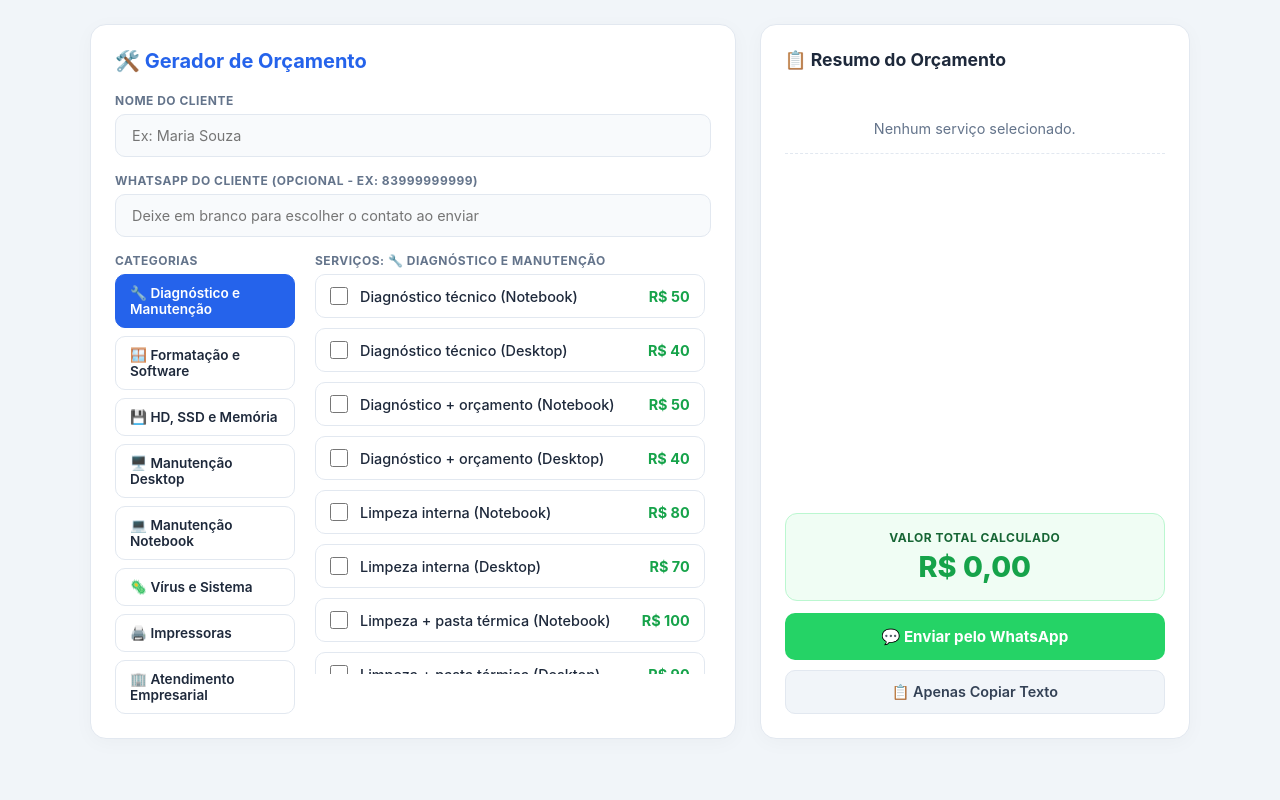
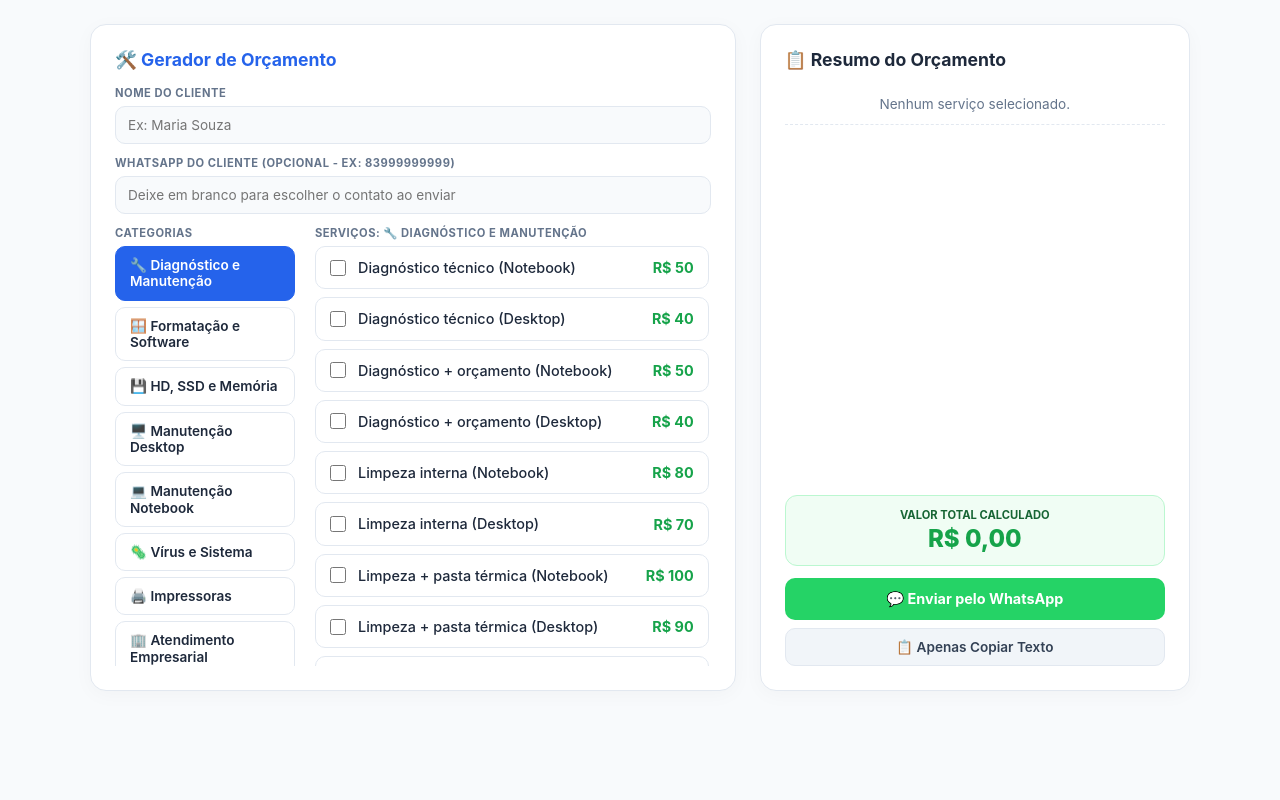
Before and after one commit to CG-TECH083/contacerta, a website built with Vite: page index.html in a window 1280 px wide. Built offline with nearby package versions, Linux system fonts and the light colour scheme.

Commit message:
Refactor styles in styles.css for layout adjustments
Updated various CSS properties for improved layout and styling consistency.

```diff
--- a/src/styles.css
+++ b/src/styles.css
@@ -6,7 +6,7 @@
   --btn-gray: #f1f5f9;
   --btn-gray-hover: #e2e8f0;
   --btn-gray-text: #334155;
-  --bg-body: #f1f5f9;
+  --bg-body: #f8fafc;
   --card-bg: #ffffff;
   --text-main: #1e293b;
   --text-muted: #64748b;
@@ -24,7 +24,7 @@
 body {
   background-color: var(--bg-body);
   color: var(--text-main);
-  padding: 24px;
+  padding: 12px;
   display: flex;
   justify-content: center;
   align-items: flex-start;
@@ -36,27 +36,37 @@ body {
   width: 100%;
   display: grid;
   grid-template-columns: 1fr;
-  gap: 24px;
+  gap: 16px;
 }
 
 @media (min-width: 900px) {
+  body {
+    padding: 24px;
+  }
   .container {
     grid-template-columns: 1.5fr 1fr;
+    gap: 24px;
   }
 }
 
 .card {
   background: var(--card-bg);
   border-radius: 16px;
-  padding: 24px;
+  padding: 16px;
   box-shadow: 0 4px 20px rgba(0, 0, 0, 0.03);
   border: 1px solid var(--border-color);
 }
 
-h1 {
-  font-size: 1.25rem;
+@media (min-width: 600px) {
+  .card {
+    padding: 24px;
+  }
+}
+
+h1, h2 {
+  font-size: 1.1rem;
   color: var(--primary);
-  margin-bottom: 20px;
+  margin-bottom: 16px;
   display: flex;
   align-items: center;
   gap: 8px;
@@ -64,23 +74,18 @@ h1 {
 }
 
 h2 {
-  font-size: 1.1rem;
   color: var(--text-main);
-  display: flex;
-  align-items: center;
-  gap: 8px;
-  font-weight: 700;
 }
 
 .form-group {
-  margin-bottom: 16px;
+  margin-bottom: 12px;
 }
 
 label.section-title {
   display: block;
   font-weight: 700;
   margin-bottom: 6px;
-  font-size: 0.75rem;
+  font-size: 0.7rem;
   color: var(--text-muted);
   text-transform: uppercase;
   letter-spacing: 0.5px;
@@ -88,13 +93,12 @@ label.section-title {
 
 input[type="text"] {
   width: 100%;
-  padding: 12px 16px;
+  padding: 10px 12px;
   border: 1px solid var(--border-color);
   border-radius: 10px;
-  font-size: 0.9rem;
+  font-size: 0.85rem;
   background-color: #f8fafc;
   outline: none;
-  transition: border 0.2s;
 }
 
 input[type="text"]:focus {
@@ -102,44 +106,54 @@ input[type="text"]:focus {
   background-color: #fff;
 }
 
+/* GRID DAS CATEGORIAS E SERVIÇOS */
 .workspace-grid {
   display: grid;
-  grid-template-columns: 1fr;
-  gap: 20px;
-  margin-top: 10px;
+  grid-template-columns: 140px 1fr; /* Força 2 colunas no celular */
+  gap: 12px;
+  margin-top: 12px;
 }
 
 @media (min-width: 600px) {
   .workspace-grid {
     grid-template-columns: 180px 1fr;
+    gap: 20px;
   }
 }
 
 .category-vertical-menu {
   display: flex;
   flex-direction: column;
-  gap: 8px;
+  gap: 6px;
+  max-height: 420px;
+  overflow-y: auto;
 }
 
 .cat-btn {
   display: flex;
   align-items: center;
-  gap: 10px;
-  padding: 10px 14px;
+  gap: 6px;
+  padding: 8px 10px;
   border: 1px solid var(--border-color);
-  border-radius: 10px;
+  border-radius: 8px;
   background: #fff;
   cursor: pointer;
-  font-size: 0.85rem;
+  font-size: 0.75rem;
   font-weight: 600;
   color: var(--text-main);
   text-align: left;
   transition: all 0.2s;
   width: 100%;
+  line-height: 1.2;
 }
 
-.cat-btn:hover {
-  background-color: #f8fafc;
+@media (min-width: 600px) {
+  .cat-btn {
+    padding: 10px 14px;
+    font-size: 0.85rem;
+    border-radius: 10px;
+    gap: 10px;
+  }
 }
 
 .cat-btn.active {
@@ -151,160 +165,167 @@ input[type="text"]:focus {
 .services-list {
   display: flex;
   flex-direction: column;
-  gap: 10px;
-  max-height: 400px;
+  gap: 8px;
+  max-height: 420px;
   overflow-y: auto;
-  padding-right: 6px;
+  padding-right: 2px;
 }
 
 .service-item {
   display: flex;
   align-items: center;
   justify-content: space-between;
-  padding: 12px 14px;
+  padding: 10px;
   border: 1px solid var(--border-color);
-  border-radius: 10px;
+  border-radius: 8px;
   cursor: pointer;
   background: #fff;
-  transition: border-color 0.15s;
+  gap: 8px;
 }
 
-.service-item:hover {
-  border-color: #cbd5e1;
+@media (min-width: 600px) {
+  .service-item {
+    padding: 12px 14px;
+    border-radius: 10px;
+  }
 }
 
 .service-info {
   display: flex;
   align-items: center;
-  gap: 12px;
-  font-size: 0.9rem;
+  gap: 8px;
+  font-size: 0.8rem;
   font-weight: 500;
+  line-height: 1.2;
+}
+
+@media (min-width: 600px) {
+  .service-info {
+    font-size: 0.9rem;
+    gap: 12px;
+  }
 }
 
 .service-info input[type="checkbox"] {
-  width: 18px;
-  height: 18px;
+  width: 16px;
+  height: 16px;
   cursor: pointer;
   accent-color: var(--primary);
+  flex-shrink: 0;
 }
 
 .service-price {
   font-weight: 700;
   color: var(--accent-green);
-  font-size: 0.9rem;
+  font-size: 0.8rem;
   white-space: nowrap;
 }
 
+@media (min-width: 600px) {
+  .service-price {
+    font-size: 0.9rem;
+  }
+}
+
+/* RESUMO */
 .summary-card {
   display: flex;
   flex-direction: column;
   justify-content: space-between;
-  min-height: 480px;
 }
 
 .summary-details {
   border-bottom: 1px dashed var(--border-color);
-  padding-bottom: 16px;
-  margin-top: 30px;
+  padding-bottom: 12px;
+  margin-top: 16px;
   margin-bottom: 16px;
-  max-height: 280px;
+  max-height: 200px;
   overflow-y: auto;
 }
 
 .empty-msg {
   color: var(--text-muted);
-  font-size: 0.9rem;
+  font-size: 0.85rem;
   text-align: center;
-  margin-top: 20px;
+  margin-top: 10px;
 }
 
 .summary-item {
   display: flex;
   justify-content: space-between;
   align-items: center;
-  font-size: 0.85rem;
-  margin-bottom: 12px;
-  color: var(--text-main);
+  font-size: 0.8rem;
+  margin-bottom: 8px;
 }
 
 .price-input-custom {
-  width: 70px;
-  padding: 4px 6px;
+  width: 60px;
+  padding: 4px;
   border: 1px solid var(--border-color);
   border-radius: 6px;
   text-align: right;
   font-weight: 600;
   color: var(--accent-green);
+  font-size: 0.8rem;
 }
 
 .total-box {
   background: #f0fdf4;
   border: 1px solid #bbf7d0;
-  padding: 16px;
+  padding: 12px;
   border-radius: 12px;
   text-align: center;
   margin-bottom: 12px;
 }
 
 .total-title {
-  font-size: 0.75rem;
+  font-size: 0.7rem;
   color: #166534;
   text-transform: uppercase;
   font-weight: 700;
-  letter-spacing: 0.5px;
 }
 
 .total-amount {
-  font-size: 1.8rem;
+  font-size: 1.5rem;
   font-weight: 800;
   color: var(--accent-green);
-  margin-top: 4px;
+  margin-top: 2px;
 }
 
 .action-buttons {
   display: flex;
   flex-direction: column;
-  gap: 10px;
+  gap: 8px;
 }
 
 .btn-whatsapp {
   width: 100%;
-  padding: 14px;
+  padding: 12px;
   background: var(--whatsapp-green);
   color: white;
   border: none;
   border-radius: 10px;
   font-weight: 700;
-  font-size: 0.95rem;
+  font-size: 0.9rem;
   cursor: pointer;
   display: flex;
   align-items: center;
   justify-content: center;
-  gap: 8px;
-  transition: background 0.2s;
-}
-
-.btn-whatsapp:hover {
-  background: var(--whatsapp-green-hover);
+  gap: 6px;
 }
 
 .btn-copy-gray {
   width: 100%;
-  padding: 12px;
+  padding: 10px;
   background: var(--btn-gray);
   color: var(--btn-gray-text);
   border: 1px solid var(--border-color);
   border-radius: 10px;
   font-weight: 600;
-  font-size: 0.9rem;
+  font-size: 0.85rem;
   cursor: pointer;
   display: flex;
   align-items: center;
   justify-content: center;
-  gap: 8px;
-  transition: background 0.2s;
+  gap: 6px;
 }
-
-.btn-copy-gray:hover {
-  background: var(--btn-gray-hover);
-}
```
